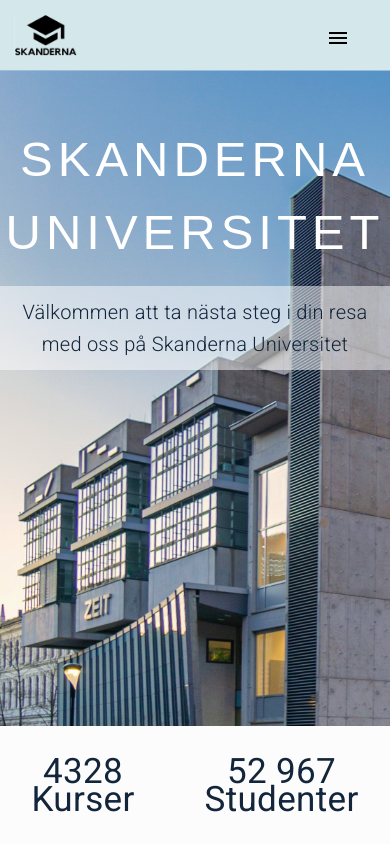
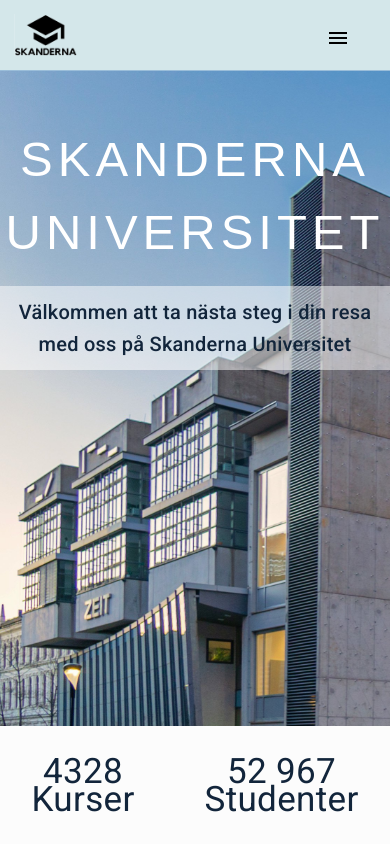
Before and after one commit to moaberglund/TS-Project, an Angular app: page /home in a window 390 px wide. Built offline with nearby package versions, Linux system fonts and the light colour scheme; a web font is replaced by a local one.

Commit message:
feta till h2 också

```diff
--- a/src/app/home/home.component.scss
+++ b/src/app/home/home.component.scss
@@ -106,6 +106,7 @@ a {
             background-color: rgb(255, 255, 255, 0.5);
             color: #12253B;
             padding: 0.5em;
+            font-weight: 500;
         }
     }
 }
```
